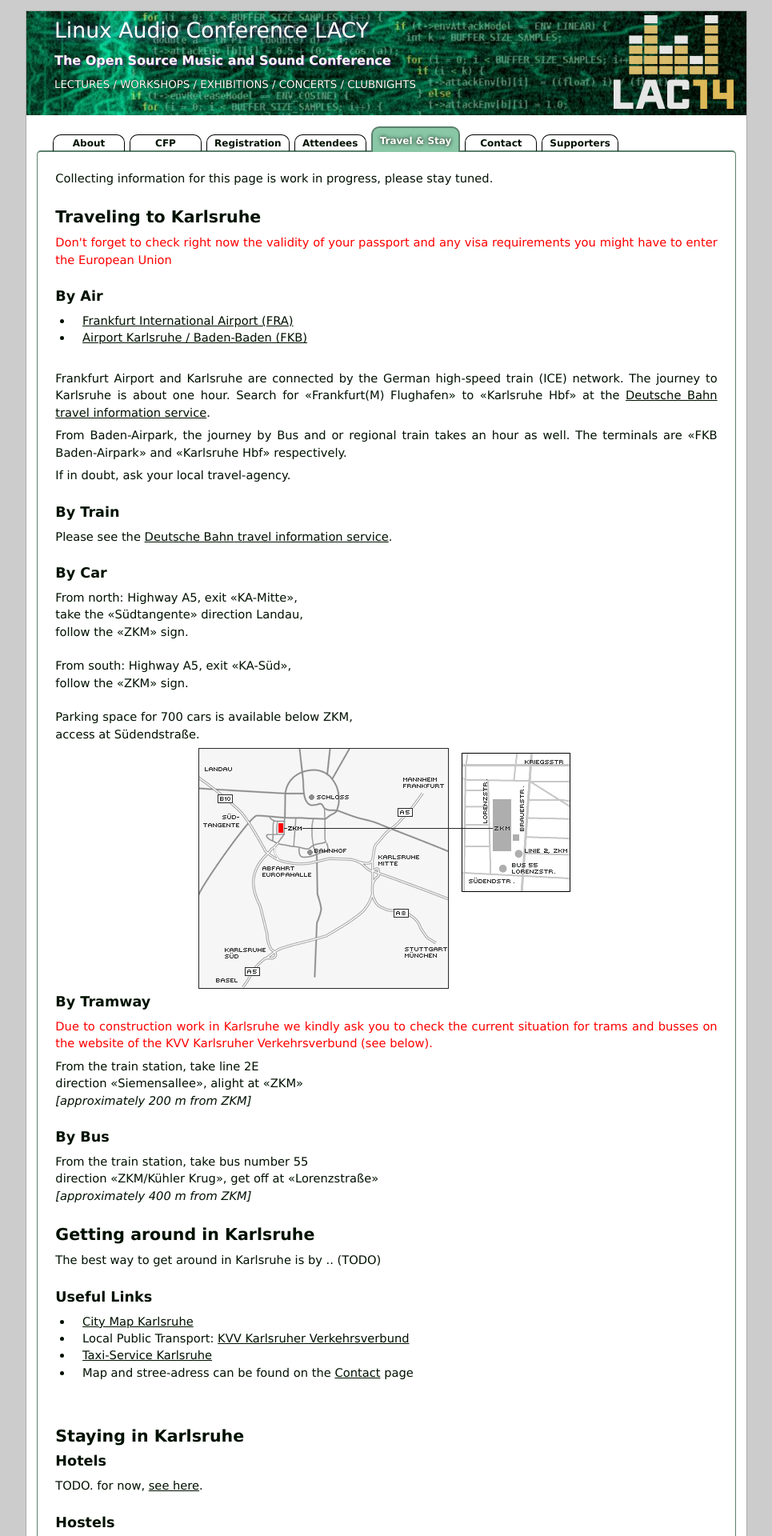
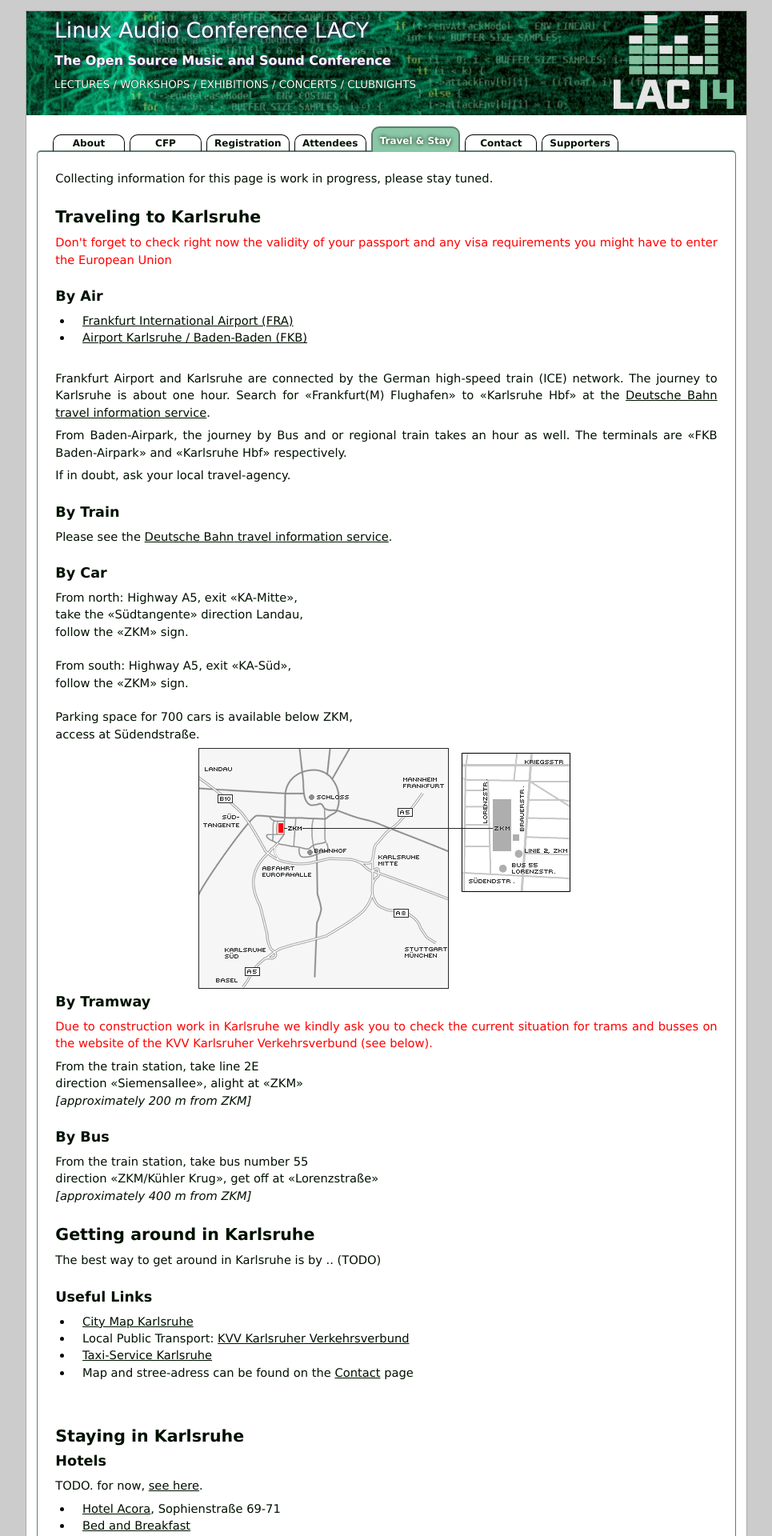
Before and after one commit to x42/lac2014, a PHP site: page /index.php?page=travel in a window 1280 px wide. Shown: the top 1920 px of the page at 80% size, without its empty margins (157-1122 px from the left). Run offline with PHP 8.4, Linux system fonts and the light colour scheme; data that the repository does not hold is empty; a stand-in replaces the project's code that opens the database connection; some libraries are stand-ins or nearby versions.

Commit message:
some colors & hotels :)

```diff
--- a/pages/travel.php
+++ b/pages/travel.php
@@ -87,6 +87,12 @@ The best way to get around in Karlsruhe is by .. (TODO)
 TODO. for now, <a href="http://lmgtfy.com/?q=hotels+near+zkm+karlsruhe" rel="external">see here</a>.
 </p>
 
+<ul>
+  <li><a href="http://www.acora.de/">Hotel Acora</a>, Sophienstra&szlig;e 69-71</li>
+  <li><a href="www.bed-and-breakfast.de">Bed and Breakfast</a></li>
+</ul>
+
+
 <h3>Hostels</h3>
 <p>
 For those who prefer a cheap option,...
```
Also changed, not shown: img/lac2014.png, img/lac_banner.jpg.
